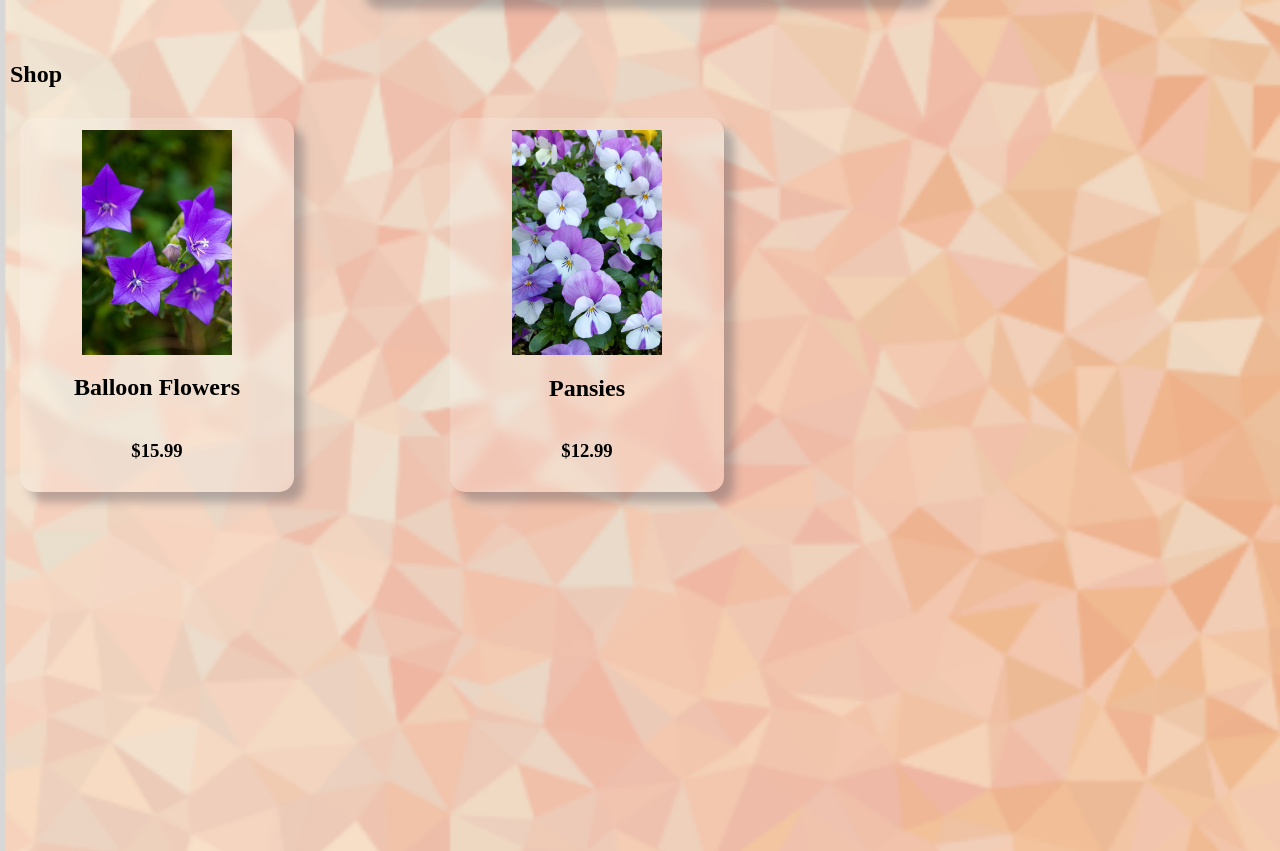
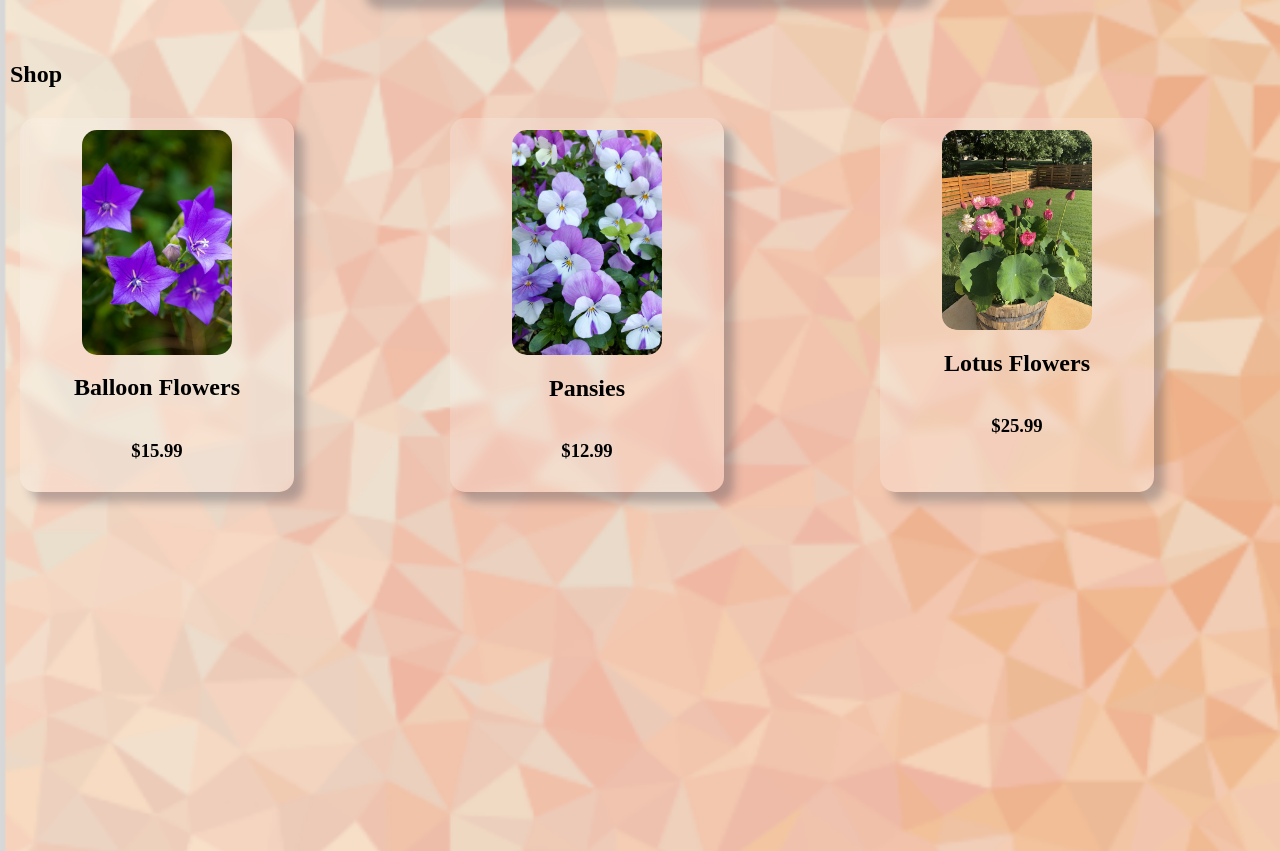
Before and after one commit to ReaganADavenport/Shop-app, a React (Create React App) app: page / in a window 1280 px wide. Shown: the part 857-1708 px from the top of the page. Built offline with nearby package versions, Linux system fonts and the light colour scheme.

Commit message:
added a third cad for lotus to see if that would mess up the grid (it did), rounded the corners of the images on the cards

```diff
--- a/src/Components/Card/card.css
+++ b/src/Components/Card/card.css
@@ -14,5 +14,6 @@
 }
 
 .Item-image{
+    border-radius: 15px;
     width: 150px;
 }
--- a/src/Components/Store-front/shop.js
+++ b/src/Components/Store-front/shop.js
@@ -5,6 +5,7 @@ import Card from '../Card/card';
 
 import Balloon from '../../Images/Balloon-flowers.png';
 import Pansy from '../../Images/Pansies.jpg';
+import Lotus from '../../Images/Lotus.jpg';
 
 const Shop = () => {
     return(
@@ -13,6 +14,7 @@ const Shop = () => {
         <div className='Shelf'>
           <Card itemImage={Balloon} itemName={'Balloon Flowers'} itemPrice={'$15.99'}></Card>
           <Card itemImage={Pansy} itemName={'Pansies'} itemPrice={'$12.99'}></Card>
+          <Card itemImage={Lotus} itemName={'Lotus Flowers'} itemPrice={'$25.99'}></Card>
         </div>
 
       </div>
```
Also changed, not shown: src/Images/Lotus.jpg (added).
